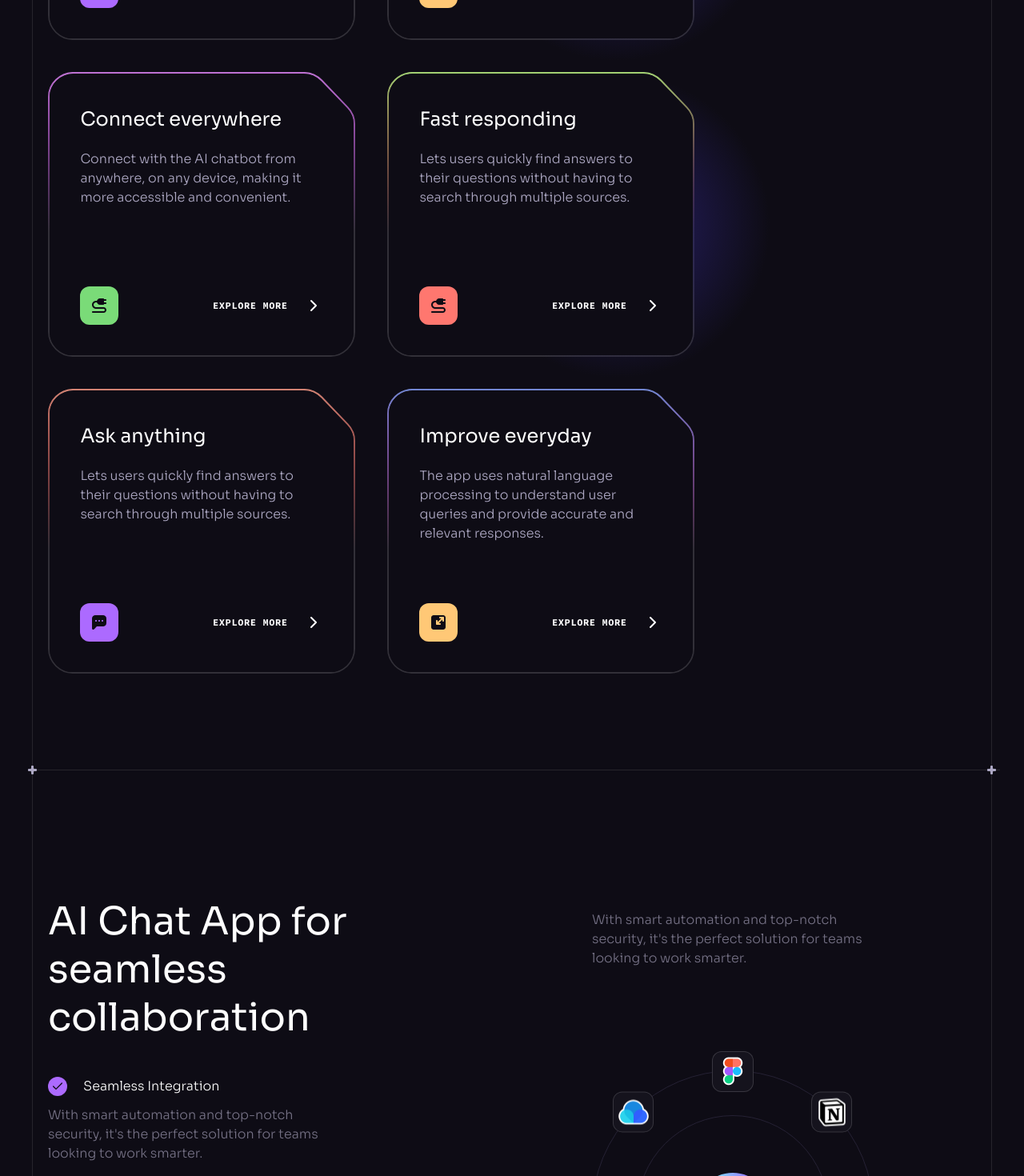
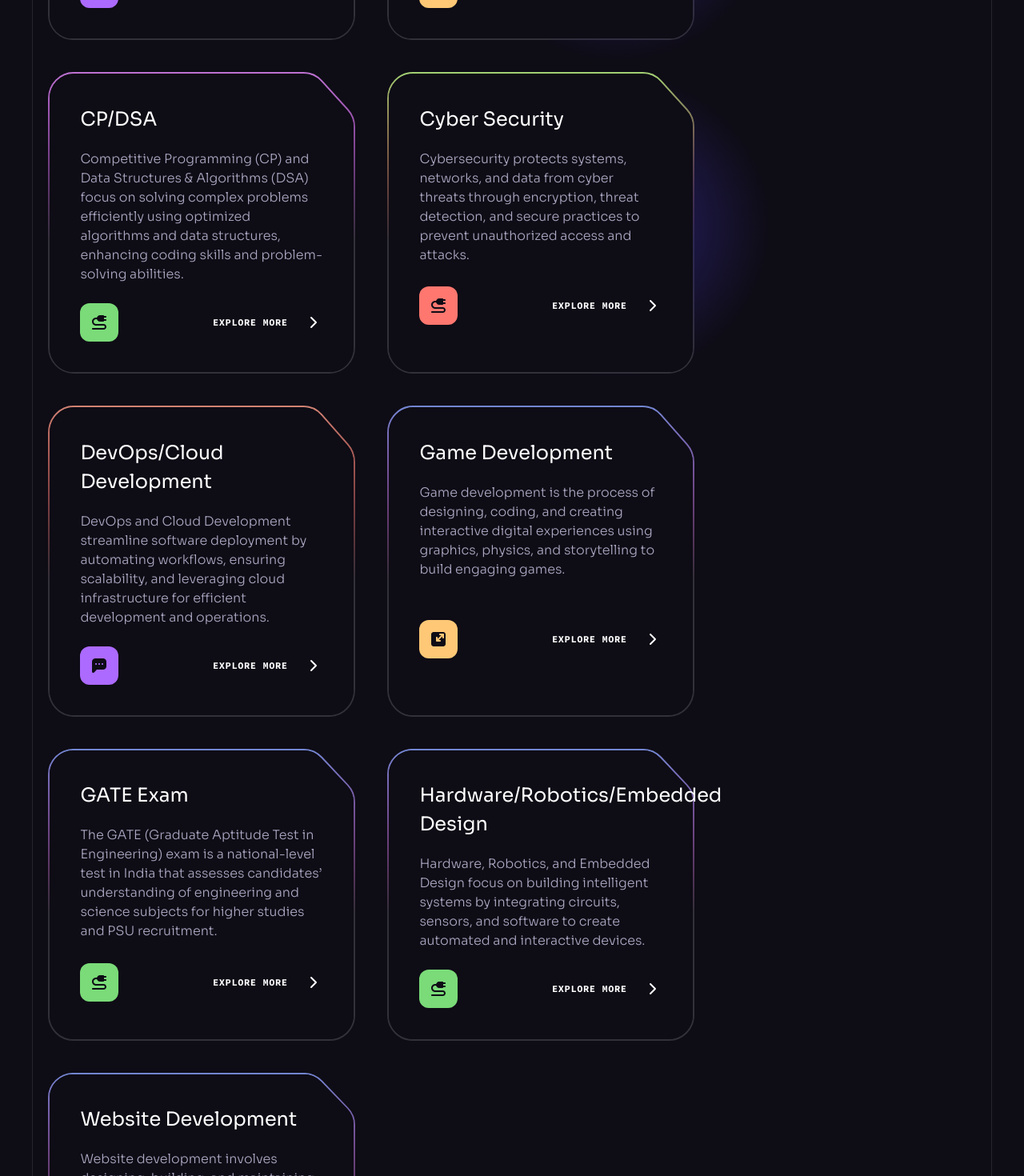
Before and after one commit to Puskar-Roy/The-CodeBird, a React (Vite) app: page / in a window 1280 px wide. Shown: the part 2020-3490 px from the top of the page at 80% size. Built offline with nearby package versions, Linux system fonts and the light colour scheme.

Commit message:
Update index.js

```diff
--- a/src/constants/index.js
+++ b/src/constants/index.js
@@ -244,16 +244,16 @@ export const pricing = [
 export const benefits = [
   {
     id: "0",
-    title: "Ask anything",
-    text: "Lets users quickly find answers to their questions without having to search through multiple sources.",
+    title: "AI/ML/DS",
+    text: "AI, ML, and DS work together to enable intelligent systems by leveraging data (DS), learning patterns (ML), and making decisions (AI) for automation and insights.",
     backgroundUrl: "./src/assets/benefits/card-1.svg",
     iconUrl: benefitIcon1,
     imageUrl: benefitImage2,
   },
   {
     id: "1",
-    title: "Improve everyday",
-    text: "The app uses natural language processing to understand user queries and provide accurate and relevant responses.",
+    title: "App Development",
+    text: "App development is the process of designing, building, and deploying software applications for mobile or web platforms.",
     backgroundUrl: "./src/assets/benefits/card-2.svg",
     iconUrl: benefitIcon2,
     imageUrl: benefitImage2,
@@ -261,16 +261,16 @@ export const benefits = [
   },
   {
     id: "2",
-    title: "Connect everywhere",
-    text: "Connect with the AI chatbot from anywhere, on any device, making it more accessible and convenient.",
+    title: "CP/DSA",
+    text: "Competitive Programming (CP) and Data Structures & Algorithms (DSA) focus on solving complex problems efficiently using optimized algorithms and data structures, enhancing coding skills and problem-solving abilities.",
     backgroundUrl: "./src/assets/benefits/card-3.svg",
     iconUrl: benefitIcon3,
     imageUrl: benefitImage2,
   },
   {
     id: "3",
-    title: "Fast responding",
-    text: "Lets users quickly find answers to their questions without having to search through multiple sources.",
+    title: "Cyber Security",
+    text: "Cybersecurity protects systems, networks, and data from cyber threats through encryption, threat detection, and secure practices to prevent unauthorized access and attacks.",
     backgroundUrl: "./src/assets/benefits/card-4.svg",
     iconUrl: benefitIcon4,
     imageUrl: benefitImage2,
@@ -278,18 +278,43 @@ export const benefits = [
   },
   {
     id: "4",
-    title: "Ask anything",
-    text: "Lets users quickly find answers to their questions without having to search through multiple sources.",
+    title: "DevOps/Cloud Development",
+    text: "DevOps and Cloud Development streamline software deployment by automating workflows, ensuring scalability, and leveraging cloud infrastructure for efficient development and operations.",
     backgroundUrl: "./src/assets/benefits/card-5.svg",
     iconUrl: benefitIcon1,
     imageUrl: benefitImage2,
   },
   {
     id: "5",
-    title: "Improve everyday",
-    text: "The app uses natural language processing to understand user queries and provide accurate and relevant responses.",
+    title: "Game Development",
+    text: "Game development is the process of designing, coding, and creating interactive digital experiences using graphics, physics, and storytelling to build engaging games.",
     backgroundUrl: "./src/assets/benefits/card-6.svg",
     iconUrl: benefitIcon2,
+    imageUrl: benefitImage2,
+  },
+
+  {
+    id: "6",
+    title: "GATE Exam",
+    text: "The GATE (Graduate Aptitude Test in Engineering) exam is a national-level test in India that assesses candidates’ understanding of engineering and science subjects for higher studies and PSU recruitment.",
+    backgroundUrl: "./src/assets/benefits/card-6.svg",
+    iconUrl: benefitIcon3,
+    imageUrl: benefitImage2,
+  },
+  {
+    id: "7",
+    title: "Hardware/Robotics/Embedded Design",
+    text: "Hardware, Robotics, and Embedded Design focus on building intelligent systems by integrating circuits, sensors, and software to create automated and interactive devices.",
+    backgroundUrl: "./src/assets/benefits/card-6.svg",
+    iconUrl: benefitIcon3,
+    imageUrl: benefitImage2,
+  },
+  {
+    id: "8",
+    title: "Website Development",
+    text: "Website development involves designing, building, and maintaining websites using front-end and back-end technologies to create dynamic and user-friendly online experiences.",
+    backgroundUrl: "./src/assets/benefits/card-6.svg",
+    iconUrl: benefitIcon3,
     imageUrl: benefitImage2,
   },
 ];
```
